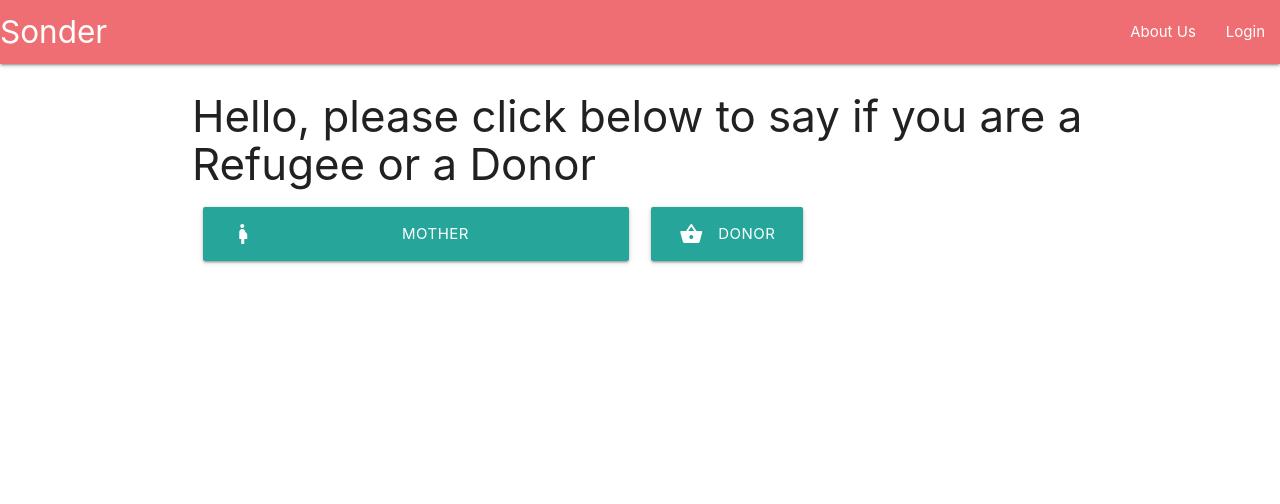
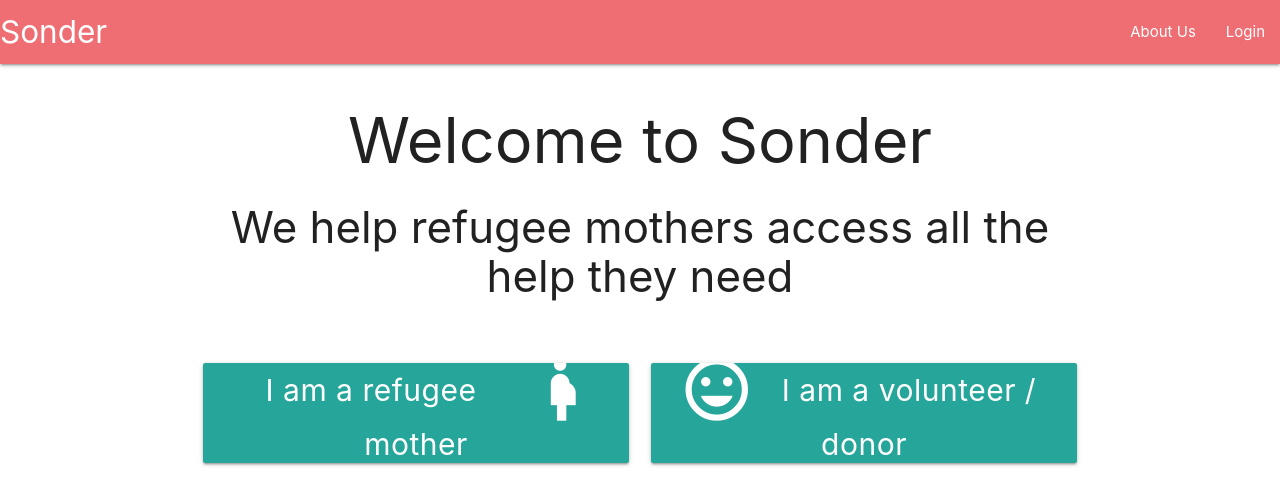
Before and after one commit to Dash1704/Sonder, a React (Create React App) app in the folder client/: page / in a window 1280 px wide. Shown: the top 504 px of the page. Built offline with nearby package versions, Linux system fonts and the light colour scheme.

Commit message:
homepage styling

```diff
--- a/client/src/App.css
+++ b/client/src/App.css
@@ -6,4 +6,12 @@
 
 .btn-block {
   width: 100%;
+  height: 100px;
+  margin-top: 30px;
+  font-size: 2rem;
+  text-transform: none;
 }
+
+.btn-block i {
+  font-size: 5rem;
+}
--- a/client/src/components/SignUpForm/SignUpDonorForm.js
+++ b/client/src/components/SignUpForm/SignUpDonorForm.js
@@ -35,31 +35,41 @@ const SignUpForm = () => {
 
     <div>
         <form>
+            <div className="input-field validate">
             <label htmlFor="name">Name</label>
             <input type="text"
                 data-testid="name"
                 value={name}
                 onChange = {(e) => setName(e.target.value)}
             />
+            </div>
+
+            <div className="input-field validate">
             <label htmlFor="email">Email</label>
             <input type="text"
                 data-testid="email"
                 value={email}
                 onChange = {(e) => setEmail(e.target.value)}
             />
+            </div>
 
+            <div className="input-field validate">
             <label htmlFor="password">Password</label>
             <input type="text"
                 data-testid="password"
                 value={password}
                 onChange = {(e) => setPassword(e.target.value)}
             />
+            </div>
+
+            <div className="input-field validate">
             <label htmlFor="city">City</label>
             <input type="text"
                 data-testid="city"
                 value={city}
                 onChange = {(e) => setCity(e.target.value)}
             />
+            </div>
 
             <button
                 data-testid="signup-button"
--- a/client/src/components/SignUpForm/SignUpMotherForm.js
+++ b/client/src/components/SignUpForm/SignUpMotherForm.js
@@ -35,7 +35,7 @@ const SignUpMotherForm = () => {
 
     <div>
         <form>
-            <div className="input-field">
+            <div className="input-field validate">
             <label htmlFor="name">Your name</label>
             <input type="text"
                 data-testid="name"
--- a/client/src/screens/HomePage.js
+++ b/client/src/screens/HomePage.js
@@ -5,19 +5,22 @@ const HomePage = () => {
   const navigate = useNavigate()
     return (
       <div className="container">
-      <h3>Hello, please click below to say if you are a Refugee or a Donor</h3>
+        <h1 className="center">Welcome to Sonder</h1>
+        <h3 className="center">We help refugee mothers access all the help they need</h3>
+        <div className="section">
           <div className="row">
           <div className="col s6">
           <button className="waves-effect waves-light btn-large btn-block"
           onClick={()=> {
             navigate('/signup/mother')
-      }}><i className="large material-icons left">pregnant_woman</i>Mother</button>
+          }}><i className="large material-icons right">pregnant_woman</i>I am a refugee mother</button>
           </div>
           <div className="col s6">
-      <button className="waves-effect waves-light btn-large"
+          <button className="waves-effect waves-light btn-large btn-block"
           onClick={()=> {
             navigate('/signup/donor')
-      }}><i className="large material-icons left">shopping_basket</i>Donor</button>
+          }}><i className="large material-icons left">tag_faces</i>I am a volunteer / donor</button>
+          </div>
           </div>
         </div>
       </div>
```
Lines whose indentation alone changed are shown as unchanged.
